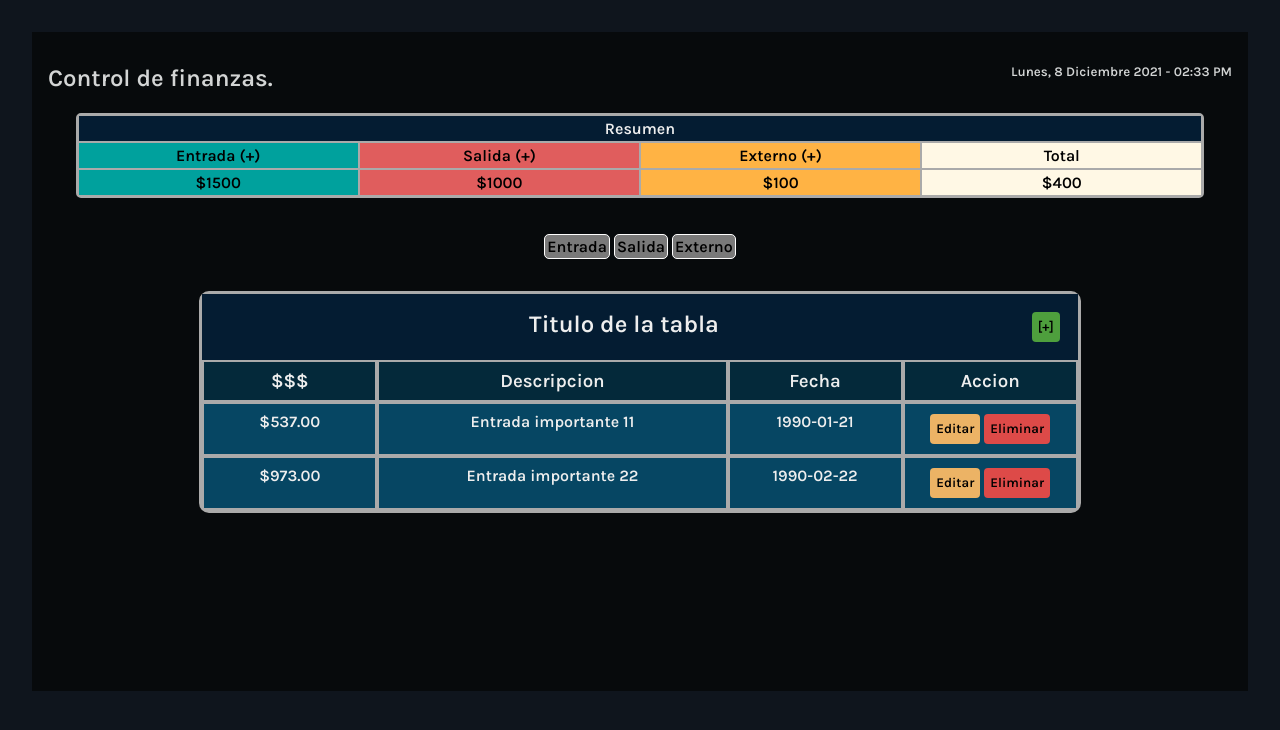
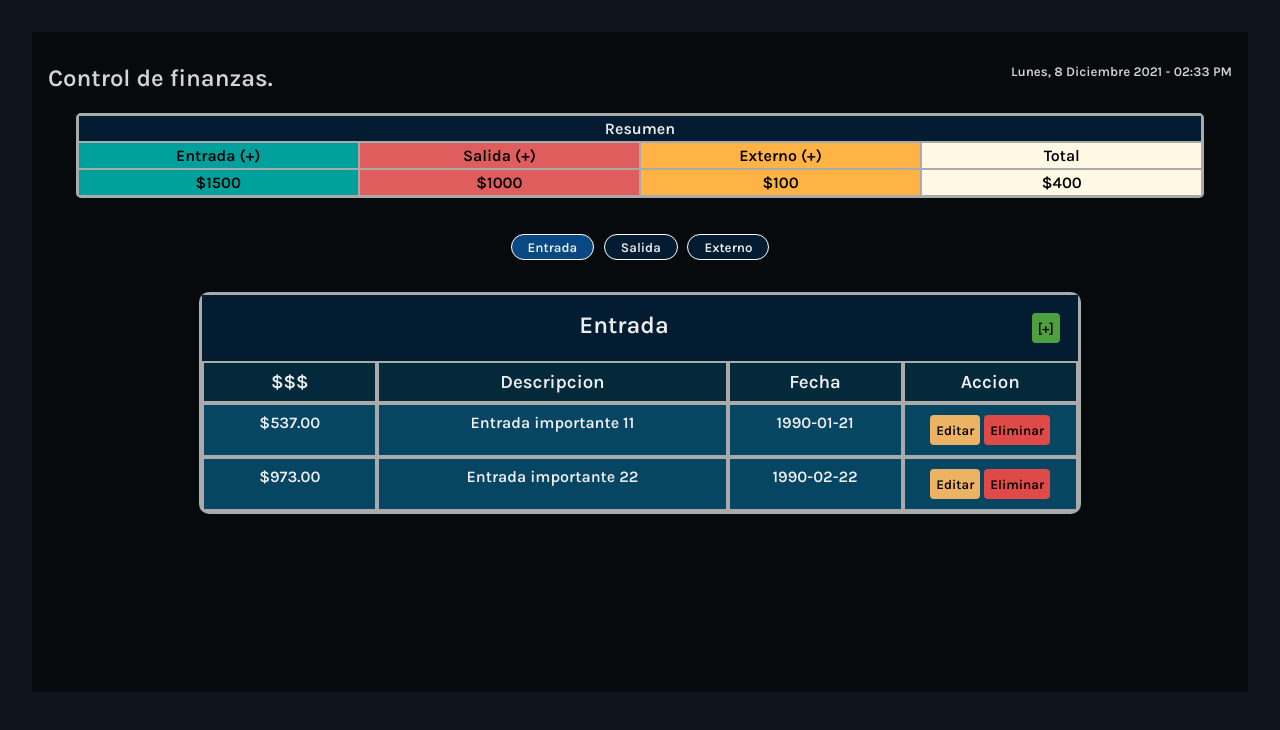
Before and after one commit to VlV-515/5-AppControlFinanzas, an Angular app: page /home in a window 1280 px wide. Shown: the top 730 px of the page. Built offline with nearby package versions, Linux system fonts and the light colour scheme.

Commit message:
Cambia diseño y agrega logica para btn selector de tabla, se configuraron los btn click en tabla (edit-eliminar)

```diff
--- a/src/app/home/components/form/form.component.html
+++ b/src/app/home/components/form/form.component.html
@@ -1,6 +1,6 @@
 <form [formGroup]="formData" (ngSubmit)="btnSave(formData.value)">
     <div class="tittle">
-        <h2>{{titleForm}}</h2>
+        <h2>Añadir {{titleForm|lowercase}}</h2>
     </div>
     <div class="separator">
         <div class="">
--- a/src/app/home/components/form/form.component.ts
+++ b/src/app/home/components/form/form.component.ts
@@ -1,5 +1,5 @@
 import { DataInt } from './../../interfaces/home.interface';
-import { Component, EventEmitter, OnInit, Output } from '@angular/core';
+import { Component, EventEmitter, Input, OnInit, Output } from '@angular/core';
 import { FormBuilder, FormGroup } from '@angular/forms';
 
 @Component({
@@ -9,7 +9,8 @@ import { FormBuilder, FormGroup } from '@angular/forms';
 })
 export class FormComponent implements OnInit {
   formData!: FormGroup;
-  titleForm: string = 'Titulo Form';
+  @Input() titleForm: string = 'Titulo Form';
+  @Input() dataForm!: DataInt[];
   @Output() stateSection = new EventEmitter<boolean>();
 
   constructor(public fb: FormBuilder) {}
--- a/src/app/home/components/table/table.component.html
+++ b/src/app/home/components/table/table.component.html
@@ -24,8 +24,8 @@
             <div class="description">{{data.description}}</div>
             <div class="date">{{data.date}}</div>
             <div class="action">
-                <button class="editBtn">Editar</button>
-                <button class="deleteBtn">Eliminar</button>
+                <button class="editBtn" (click)="editBtn(data,i)">Editar</button>
+                <button class="deleteBtn" (click)="deleteBtn(data,i)">Eliminar</button>
             </div>
         </div>
     </ng-container>
--- a/src/app/home/components/table/table.component.ts
+++ b/src/app/home/components/table/table.component.ts
@@ -19,4 +19,11 @@ export class TableComponent implements OnInit {
   addBtn(): void {
     this.stateSection.emit(true);
   }
+  editBtn(data: DataInt, index: number): void {
+    console.log(data);
+  }
+  deleteBtn(data: DataInt, index: number): void {
+    console.log(data);
+    this.dataTable.splice(index, 1);
+  }
 }
--- a/src/app/home/home.component.css
+++ b/src/app/home/home.component.css
@@ -63,14 +63,21 @@ header {
   display: flex;
   justify-content: center;
 }
-.selectorTableItem {
-  padding: 2px;
-  margin: 0 2px;
+
+.selectorTable > button {
+  padding: 0.3rem 1rem;
+  margin: 0 0.3rem;
   border: 1px solid white;
-  border-radius: 5px;
-  background: #797979;
+  border-radius: 20px;
+  cursor: pointer;
+  background: #041c32;
+  color: #eee;
 }
-/* CSS PARA COMPONENTE TABLE */
+
+.selectorTable > .btnSelect {
+  background: #094883;
+}
+
 .table {
   margin: 1rem auto;
   width: 80%;
--- a/src/app/home/home.component.html
+++ b/src/app/home/home.component.html
@@ -24,18 +24,29 @@
         </div>
     </header>
     <section class="containerTable">
-        <div class="selectorTable">
-            <div class="selectorTableItem">Entrada</div>
-            <div class="selectorTableItem">Salida</div>
-            <div class="selectorTableItem">Externo</div>
-        </div>
+        <ng-container *ngIf="!stateForm">
+            <div class="selectorTable">
+                <button (click)="changeTableSection(1)" type="button"
+                    [ngClass]="stateTable==1?'btnSelect':''">Entrada</button>
+                <button (click)="changeTableSection(2)" type="button"
+                    [ngClass]="stateTable==2?'btnSelect':''">Salida</button>
+                <button (click)="changeTableSection(3)" type="button"
+                    [ngClass]="stateTable==3?'btnSelect':''">Externo</button>
+            </div>
+        </ng-container>
         <div class="table">
             <ng-container *ngIf="!stateForm; else form">
-                <app-table [titleTable]="titleTable" [dataTable]="dataTable" (stateSection)="changeStateForm($event)">
+                <app-table
+                [titleTable]="titleTable"
+                [dataTable]="dataTable"
+                (stateSection)="changeFormState($event)">
                 </app-table>
             </ng-container>
             <ng-template #form>
-                <app-form (stateSection)="changeStateForm($event)"></app-form>
+                <app-form
+                (stateSection)="changeFormState($event)"
+                [titleForm]="titleTable">
+            </app-form>
             </ng-template>
         </div>
     </section>
--- a/src/app/home/home.component.ts
+++ b/src/app/home/home.component.ts
@@ -50,21 +50,63 @@ export class HomeComponent implements OnInit {
   outData!: DataInt[];
   otherData!: DataInt[];
 
-  titleTable: string = 'Titulo de la tabla';
+  /* [[1->Entrada]]-[[2->Salida]]-[[3->Externo]] */
+  stateTable: number = 1;
+  titleTable!: string;
   dataTable!: DataInt[];
   stateForm: boolean = false;
   constructor() {}
 
   ngOnInit(): void {
-    this.fillInData();
+    this.getFillDataIn();
   }
+  /*
 
-  fillInData(): void {
+  *
+  *
+  *
+  *
+  *
+
+  */
+  getFillDataIn(): void {
     /* TODO: Service */
     this.dataTable = this.entradaDataMock;
+    this.titleTable = 'Entrada';
   }
+  getFillDataOut(): void {
+    /* TODO: Service */
+    this.dataTable = this.salidaDataMock;
+    this.titleTable = 'Salida';
+  }
+  getFillDataOther(): void {
+    /* TODO: Service */
+    this.dataTable = this.externoDataMock;
+    this.titleTable = 'Externo';
+  }
+  /*
+
+  *
+  *
+  *
+  *
+  *
+
+  */
   /* Cambia el state del form, cuando lo recibe del evento */
-  changeStateForm(state: boolean): void {
+  changeFormState(state: boolean): void {
     this.stateForm = state;
   }
+  /* Recibe que tablaa debe mostrar y ajusta los datos */
+  /* [[1->Entrada]]-[[2->Salida]]-[[3->Externo]] */
+  changeTableSection(selection: number): void {
+    this.stateTable = selection;
+    this.changeTableData(selection);
+  }
+  /* Recibe que data seleccionar */
+  changeTableData(section: number): void {
+    if (section == 1) this.getFillDataIn();
+    if (section == 2) this.getFillDataOut();
+    if (section == 3) this.getFillDataOther();
+  }
 }
```
